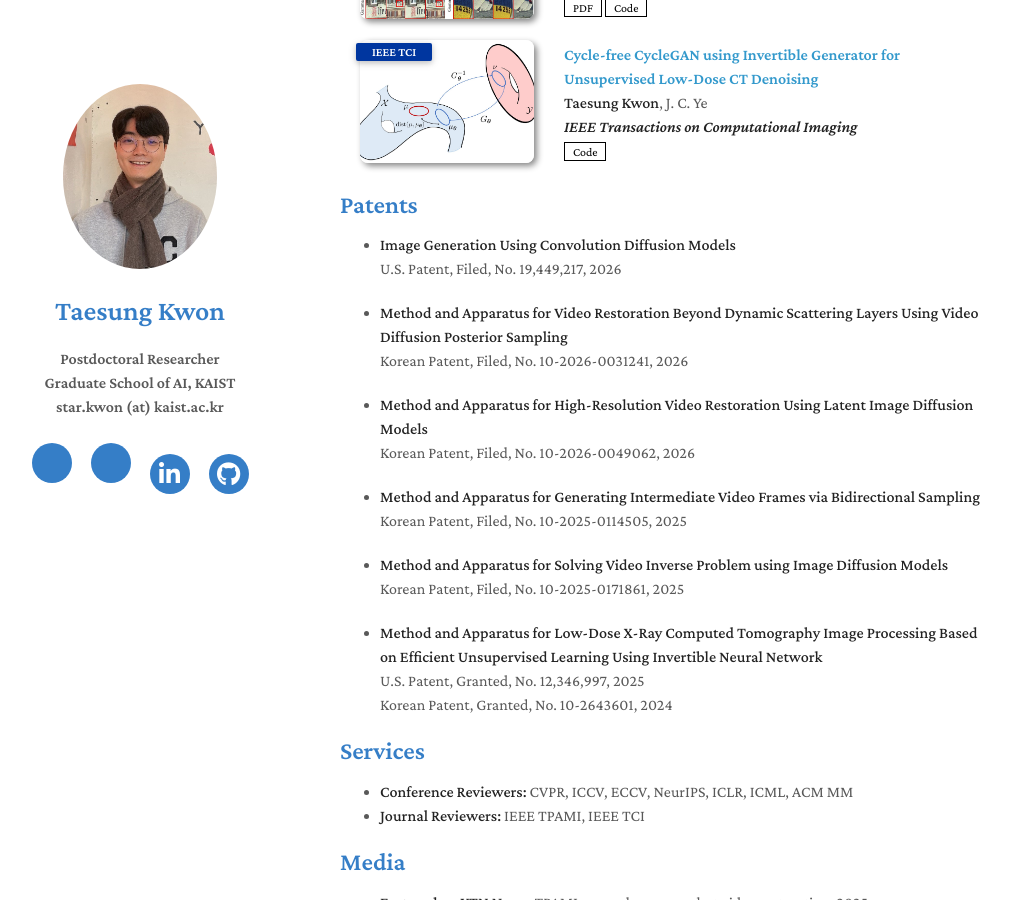
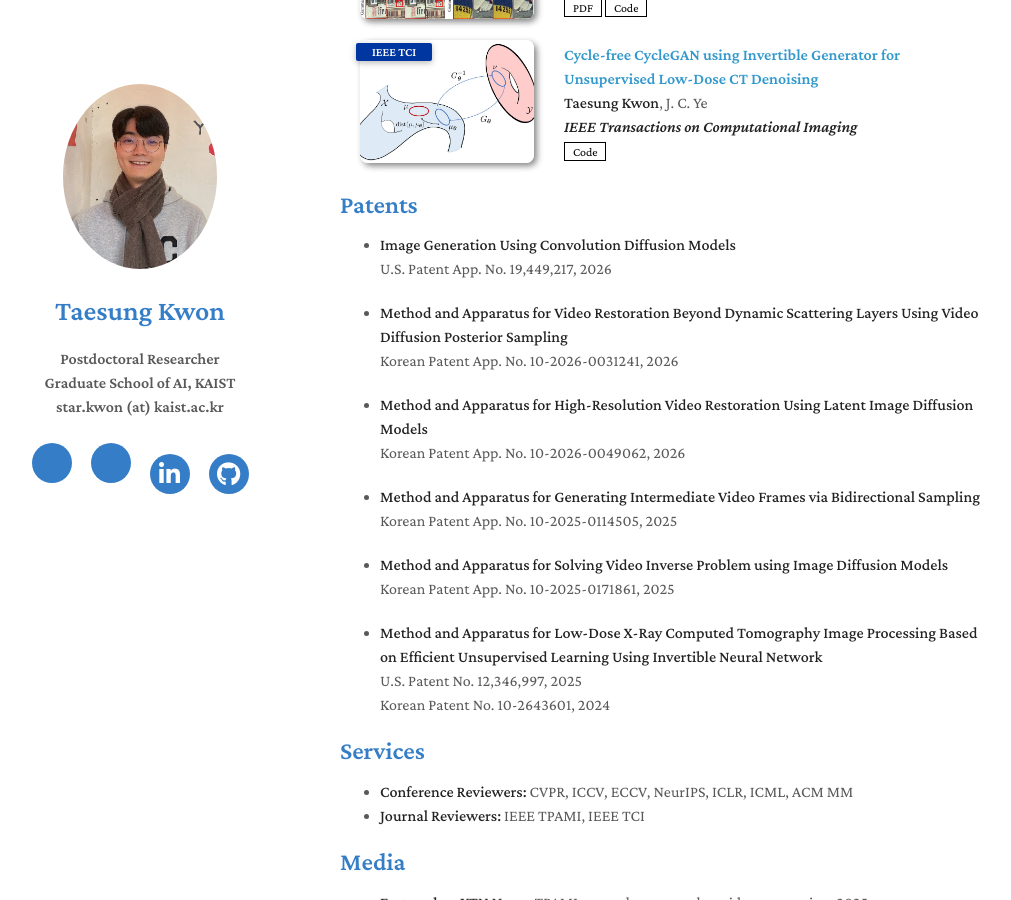
Before and after one commit to star-kwon/star-kwon.github.io, a Jekyll site: the page built from index.md, in a window 1280 px wide and 900 px high, scrolled down 2312 px. Shown: the whole window, without its empty margins (130-1141 px from the left). Built offline with Jekyll 4.4.1, drawn with Linux system fonts in a browser that asks for light colours; nearby versions of some CDN libraries; comment, search, counter and statistics services are not loaded; a style sheet for code colours, icons or effects is not loaded; our own code applies the rules of GitHub Pages for plain Markdown files.

Commit message:
Update Patents

```diff
--- a/index.md
+++ b/index.md
@@ -253,31 +253,31 @@ Off-the-Shelf Video Diffusion Models</a></div>
 
 - **Image Generation Using Convolution Diffusion Models**
   <br>
-  U.S. Patent, Filed, No. 19,449,217, 2026
+  U.S. Patent App. No. 19,449,217, 2026
 
 
 - **Method and Apparatus for Video Restoration Beyond Dynamic Scattering Layers Using Video Diffusion Posterior Sampling**
   <br>
-  Korean Patent, Filed, No. 10-2026-0031241, 2026
+  Korean Patent App. No. 10-2026-0031241, 2026
 
 - **Method and Apparatus for High-Resolution Video Restoration Using Latent Image Diffusion Models**
   <br>
-  Korean Patent, Filed, No. 10-2026-0049062, 2026
+  Korean Patent App. No. 10-2026-0049062, 2026
 
 - **Method and Apparatus for Generating Intermediate Video Frames via Bidirectional Sampling**
   <br>
-  Korean Patent, Filed, No. 10-2025-0114505, 2025
+  Korean Patent App. No. 10-2025-0114505, 2025
 
 
 - **Method and Apparatus for Solving Video Inverse Problem using Image Diffusion Models**
   <br>
-  Korean Patent, Filed, No. 10-2025-0171861, 2025
+  Korean Patent App. No. 10-2025-0171861, 2025
 
 - **Method and Apparatus for Low-Dose X-Ray Computed Tomography Image Processing Based on Efficient Unsupervised Learning Using Invertible Neural Network**
   <br>
-  U.S. Patent, Granted, No. 12,346,997, 2025
+  U.S. Patent No. 12,346,997, 2025
   <br>
-  Korean Patent, Granted, No. 10-2643601, 2024
+  Korean Patent No. 10-2643601, 2024
 
 ## Services
 - **Conference Reviewers:** CVPR, ICCV, ECCV, NeurIPS, ICLR, ICML, ACM MM
```
